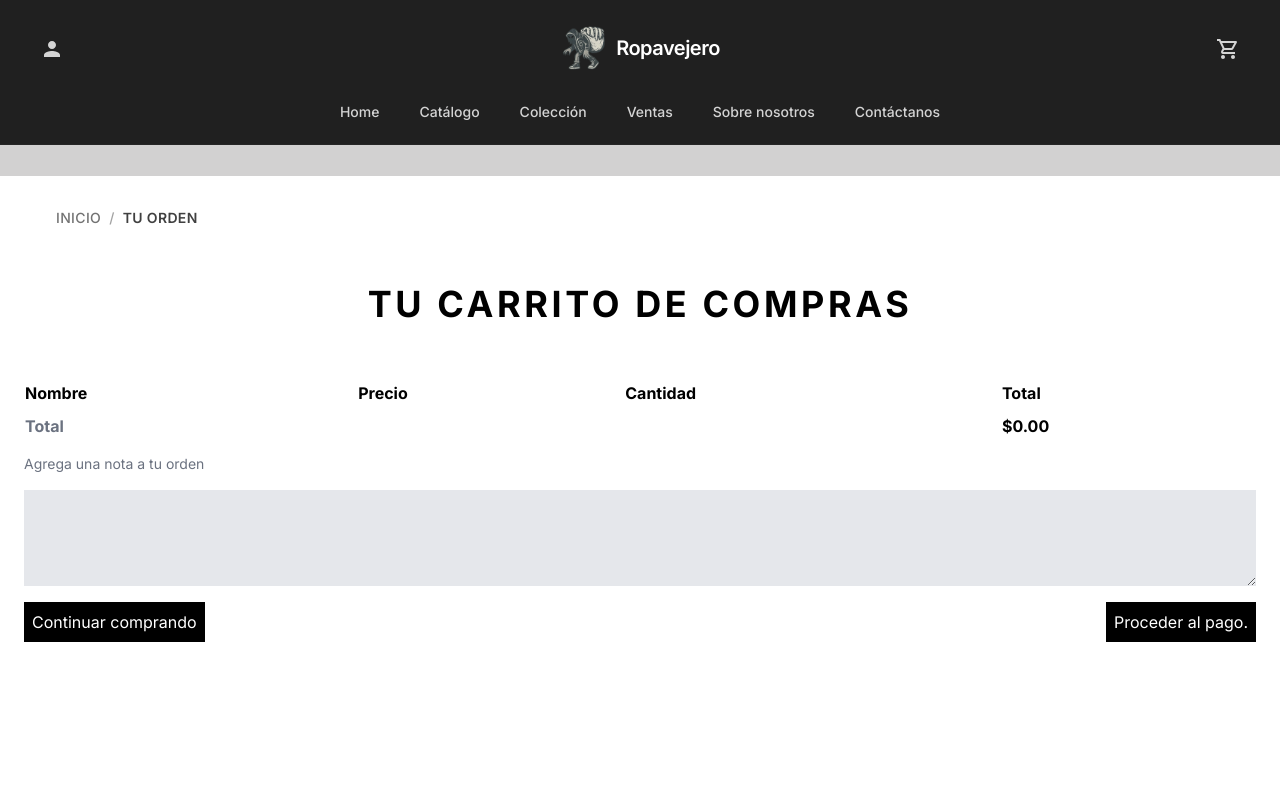
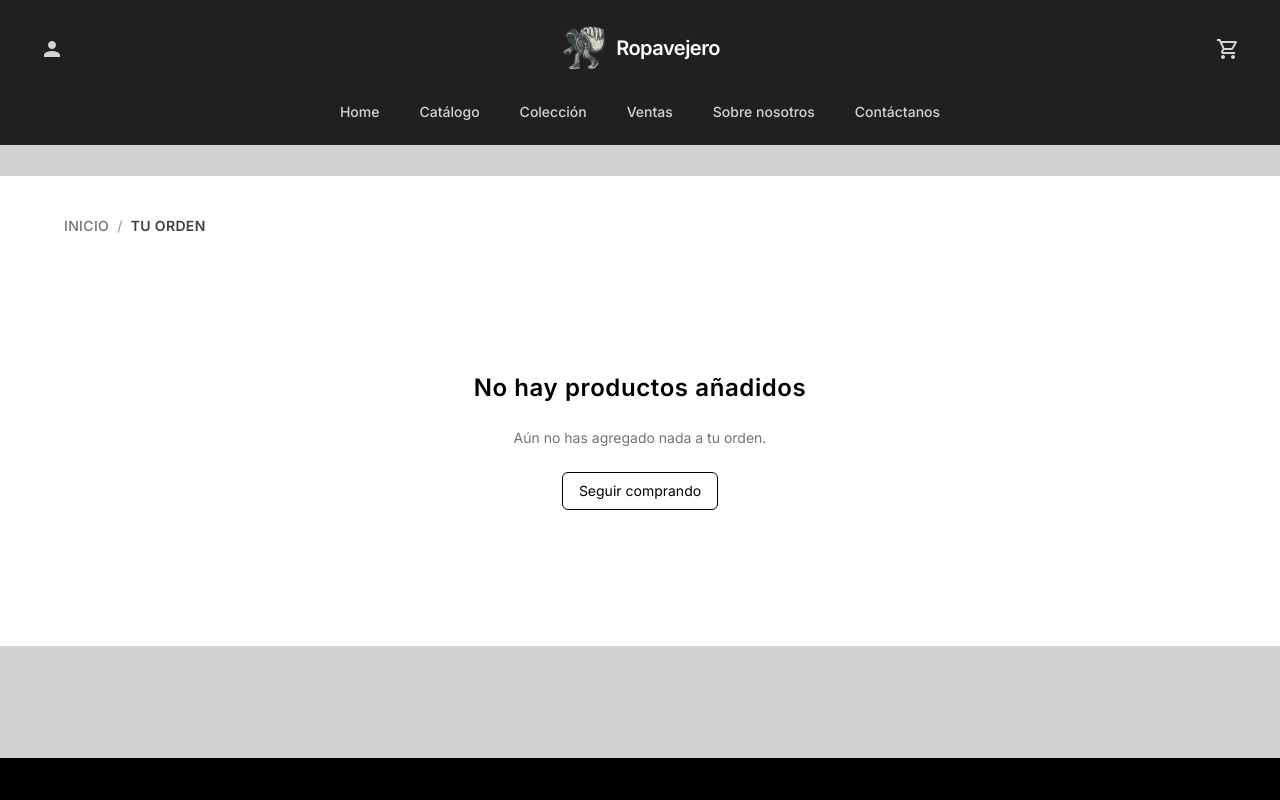
Before and after one commit to sebasdex/ropavejero-next, a Next.js app: page /cart in a window 1280 px wide. Shown: the top 800 px of the page. Built offline with nearby package versions, Linux system fonts and the light colour scheme.

Commit message:
feat: Refactor Cart page layout and enhance order details section

```diff
--- a/src/app/cart/page.tsx
+++ b/src/app/cart/page.tsx
@@ -1,29 +1,147 @@
 "use client";
+import BreadcrumbsCart from "@/components/ui/BreadcrumbsCart";
+import TableCart from "@/components/cart/TableCart";
 import ButtonsCart from "@/components/cart/ButtonsCart";
-import TableCart from "@/components/cart/TableCart";
-import BreadcrumbsCart from "@/components/ui/BreadcrumbsCart";
+import RelatedProducts from "@/components/RelatedProducts";
+import useStore from "@/store/myState";
 
-function page() {
+export default function Page() {
+  const { cart } = useStore();
+  const total = cart
+    .reduce((acc, item) => acc + item.price * item.quantity, 0)
+    .toFixed(2);
+  const isEmpty = cart.length === 0;
+  const isSingle = cart.length === 1;
+  const randomProduct = cart[Math.floor(Math.random() * cart.length)];
+
   return (
-    <div className="min-h-screen mx-6 my-2 md:my-8">
+    <main className="w-full max-w-7xl mx-auto px-4 sm:px-6 lg:px-8 py-10">
       <BreadcrumbsCart />
-      <h1 className="tracking-widest font-bold uppercase text-center sm:text-2xl md:text-3xl lg:text-4xl py-4 md:my-10">
-        Tu carrito de compras
+
+      {!isEmpty && (
+        <header className="text-center mb-12">
+          <h1 className="text-3xl sm:text-4xl font-extrabold uppercase tracking-widest">
+            Tu orden
           </h1>
-      <section className="flex flex-col gap-2">
+          <p className="mt-1 text-sm text-neutral-500">
+            Revisa los productos seleccionados y finaliza tu compra
+          </p>
+        </header>
+      )}
+
+      {isEmpty ? (
+        <div className="w-full flex flex-col items-center justify-center py-24 text-center text-neutral-400 space-y-6">
+          <h1 className="text-2xl font-semibold tracking-wide text-black">
+            No hay productos añadidos
+          </h1>
+          <p className="text-sm text-neutral-500">
+            Aún no has agregado nada a tu orden.
+          </p>
+          <a
+            href="/"
+            className="text-sm text-black border border-black px-4 py-2 rounded-md hover:bg-black hover:text-white transition"
+          >
+            Seguir comprando
+          </a>
+        </div>
+      ) : (
+        <>
+          {isSingle ? (
+            <div className="w-full max-w-7xl mx-auto space-y-8">
               <TableCart />
-        <label htmlFor="" className="text-sm text-gray-500">
-          Agrega una nota a tu orden
+              <section className="space-y-4 border-t pt-8">
+                <div className="flex justify-between text-sm font-semibold text-neutral-800">
+                  <span>Total:</span>
+                  <span className="text-lg font-bold text-black">${total}</span>
+                </div>
+
+                <div>
+                  <label
+                    htmlFor="note"
+                    className="text-sm font-medium text-neutral-600 block mb-2"
+                  >
+                    Nota para el pedido:
                   </label>
                   <textarea
-          name=""
-          id=""
-          className="w-full p-2 mt-2 text-sm h-24 bg-gray-200"
-        ></textarea>
+                    id="note"
+                    placeholder="Ej. Entregar después de las 6pm..."
+                    className="w-full bg-neutral-100 border border-neutral-300 rounded-md p-3 text-sm resize-none focus:outline-none focus:ring-1 focus:ring-black transition"
+                  />
+                </div>
                 <ButtonsCart />
+                <p className="text-xs text-neutral-500 mt-4">
+                  💳 Aceptamos tarjetas de crédito, débito y pagos seguros.
+                </p>
               </section>
             </div>
+          ) : (
+            <div className="grid grid-cols-1 lg:grid-cols-3 gap-10">
+              <div className="lg:col-span-2 space-y-6">
+                <div className="grid grid-cols-1 md:grid-cols-2 gap-6">
+                  <TableCart />
+                </div>
+              </div>
+
+              <aside className="sticky top-24 self-start space-y-6 p-6 rounded-xl border border-neutral-200 shadow-md bg-white/70 backdrop-blur-md h-fit">
+                <h2 className="text-lg font-bold uppercase tracking-wider">
+                  Detalles del pedido
+                </h2>
+
+                <div className="flex justify-between text-sm border-b pb-2 text-neutral-700">
+                  <span>Total:</span>
+                  <span className="font-extrabold text-black text-lg">${total}MXN</span>
+                </div>
+
+                <div className="space-y-3">
+                  <label htmlFor="note" className="text-sm font-medium text-neutral-600">
+                    Nota para el pedido:
+                  </label>
+                  <textarea
+                    id="note"
+                    placeholder="Ej. Entregar después de las 6pm..."
+                    className="w-full bg-neutral-100 border border-neutral-300 rounded-md p-3 text-sm resize-none focus:outline-none focus:ring-1 focus:ring-black transition"
+                  />
+                </div>
+
+                <ButtonsCart />
+
+                <p className="text-xs text-neutral-500 text-center mt-4">
+                  💳 Aceptamos tarjetas de crédito, débito y pagos seguros.
+                </p>
+              </aside>
+
+            </div>
+          )}
+          {/* Separador */}
+          <div className="my-14 h-px bg-gradient-to-r from-transparent via-neutral-300 to-transparent"></div>
+          {/* Sugerencias */}
+          {randomProduct && (
+            <RelatedProducts
+              category={randomProduct.category}
+              excludeIds={cart.map((item) => item.id)}
+            />
+          )}
+          {/* Sugerencias */}
+          <section className="my-20 bg-neutral-50 border border-neutral-200 rounded-xl py-14 px-6 sm:px-10 text-center relative overflow-hidden group">
+            <div className="absolute inset-0 opacity-5 bg-[url('/grid.svg')] bg-cover pointer-events-none" />
+
+            <div className="relative z-10 max-w-3xl mx-auto">
+              <h4 className="text-2xl sm:text-3xl font-extrabold uppercase tracking-widest text-neutral-900 mb-4">
+                ¿Listo para descubrir más?
+              </h4>
+              <p className="text-sm sm:text-base text-neutral-500 max-w-xl mx-auto leading-relaxed mb-6">
+                Inspírate, explora y encuentra ese look que va con tu esencia. Nuestras colecciones están pensadas para destacar lo que te hace único.
+              </p>
+              <a
+                href="/collection"
+                className="inline-block border border-black text-black text-sm sm:text-base uppercase tracking-wide font-semibold px-6 py-2 rounded-full hover:bg-black hover:text-white transition duration-300"
+              >
+                Ver colecciones
+              </a>
+            </div>
+          </section>
+        </>
+      )}
+    </main>
   );
 }
-
-export default page;
```
Lines whose indentation alone changed are shown as unchanged.
